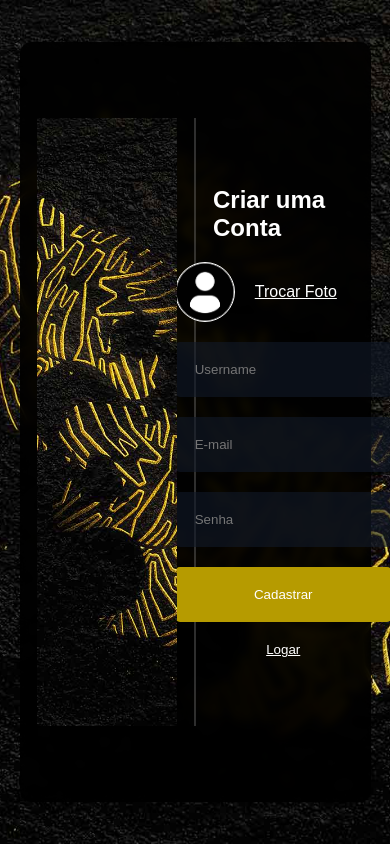
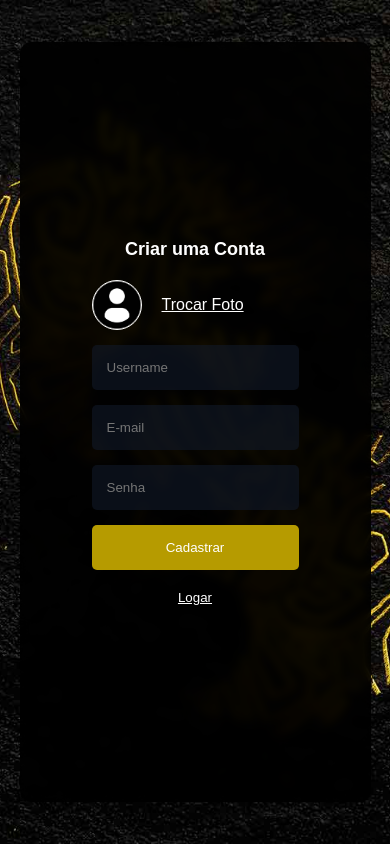
Before and after one commit to DiogoWi/web-chat-furia, a React (Vite) app in the folder client/: page / in a window 390 px wide. Both pictures are taken after a click on the button "Cadastrar". Built offline with nearby package versions, Linux system fonts and the light colour scheme; no server answers.

Commit message:
responsividade da tela de login

```diff
--- a/client/src/App.css
+++ b/client/src/App.css
@@ -11,6 +11,16 @@
   .lista {
     width: 90px;
     overflow: hidden;
+  }
+}
+
+@media screen and (max-width: 630px) {
+  .dados {
+    position: absolute;
+  }
+
+  .capa, .separator {
+    display: none;
   }
 }
 
--- a/client/src/components/login/index.jsx
+++ b/client/src/components/login/index.jsx
@@ -24,7 +24,7 @@ const Login = () => {
 
     return (
         <div className="loginContainer">
-            <div className={cadastroOpen ? 'item transparente' : 'item'}>
+            <div className={cadastroOpen ? 'dados transparente' : 'dados'}>
                     <h2>Login</h2>
                     <form onSubmit={handleLogin}>
                         <input
@@ -50,7 +50,7 @@ const Login = () => {
 
             <div className="separator"></div>
 
-            <div className={cadastroOpen ? 'item' : 'item transparente'}>
+            <div className={cadastroOpen ? 'dados' : 'dados transparente'}>
                 <h2>Criar uma Conta</h2>
                 <form onSubmit={handleCadastrar}>
                     <label htmlFor="file">
--- a/client/src/components/login/login.css
+++ b/client/src/components/login/login.css
@@ -18,7 +18,7 @@
         right: 55%;
     }
 
-    .item {
+    .dados {
         display: flex;
         flex-direction: column;
         align-items: center;
@@ -28,15 +28,20 @@
         height: 80%;
         transition: all 1s;
 
+        h2 {
+            font-size: clamp(18px, 3vw, 24px);
+            white-space: nowrap;
+        }
+
         form {
             display: flex;
             flex-direction: column;
             align-items: center;
             justify-content: center;
-            gap: 20px;
+            gap: clamp(15px, 2vw, 20px);
 
             input {
-                padding: 20px;
+                padding: clamp(15px, 2vw, 20px);
                 border: none;
                 outline: none;
                 background-color: rgba(17, 25, 40, 0.6);
@@ -54,8 +59,8 @@
 
                 img {
                     border: 1px solid white;
-                    width: 60px;
-                    height: 60px;
+                    width: clamp(50px, 7vw, 60px);
+                    height: clamp(50px, 7vw, 60px);
                     border-radius: 50%;
                     object-fit: cover;
                 }
@@ -63,7 +68,7 @@
 
             button {
                 width: 100%;
-                padding: 20px;
+                padding: clamp(15px, 2vw, 20px);
                 border: none;
                 background-color: #b69b00;
                 color: white;
@@ -82,7 +87,7 @@
         }
     }
 
-    .item.transparente {
+    .dados.transparente {
         visibility: hidden;
         opacity: 0;
     }
```
